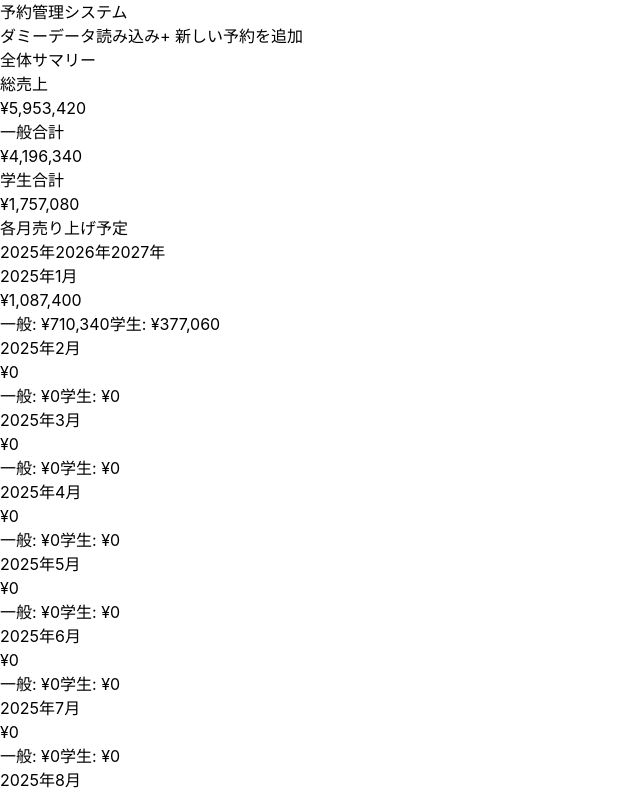
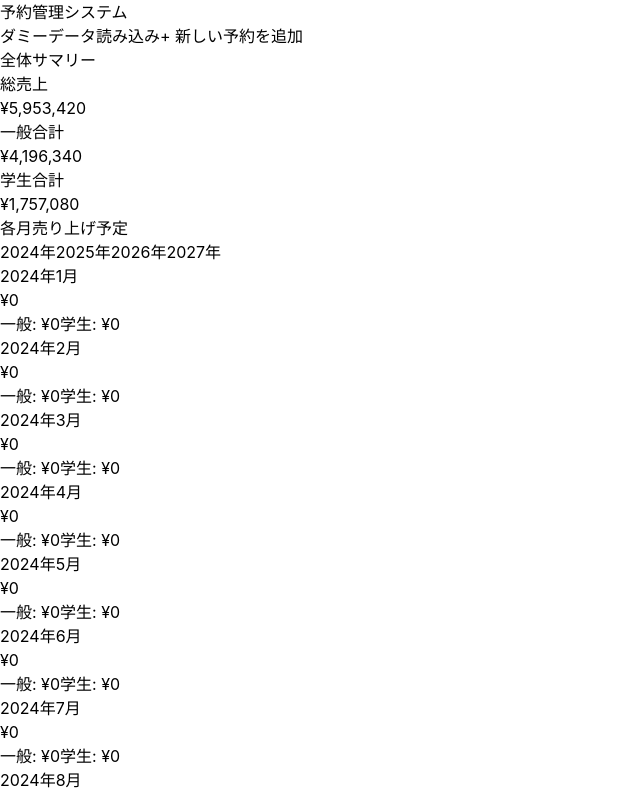
Before and after one commit to taka-dhj/lobbing, a React (Vite) app: page / in a window 1280 px wide. Shown: the top 796 px of the page, without its empty margins (0-640 px from the left). Built offline with nearby package versions, Linux system fonts and the light colour scheme.

Commit message:
feat: 2024年のデータ表示機能を追加
- 年度選択に2024年を追加
- デフォルト表示年を2024年に変更
- 2024年・2025年・2026年・2027年の4年分のデータを切り替え可能に

```diff
--- a/src/App.tsx
+++ b/src/App.tsx
@@ -10,7 +10,7 @@ function App() {
   const [reservations, setReservations] = useState<Reservation[]>([]);
   const [editingReservation, setEditingReservation] = useState<Reservation | undefined>();
   const [showForm, setShowForm] = useState(false);
-  const [selectedYear, setSelectedYear] = useState<number>(2025);
+  const [selectedYear, setSelectedYear] = useState<number>(2024);
 
   useEffect(() => {
     try {
@@ -147,7 +147,7 @@ function App() {
                 <div className="flex justify-between items-center mb-4">
                   <h3 className="text-lg font-semibold">各月売り上げ予定</h3>
                   <div className="flex gap-2">
-                    {[2025, 2026, 2027].map((year) => (
+                    {[2024, 2025, 2026, 2027].map((year) => (
                       <button
                         key={year}
                         onClick={() => setSelectedYear(year)}
```
